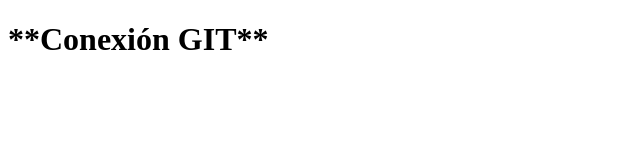
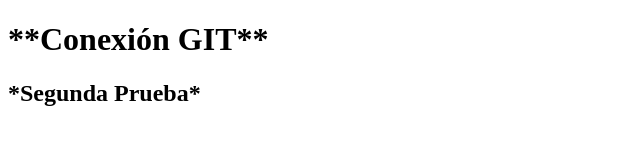
Before and after one commit to Omaarcarva/PruebaConexion, a plain HTML site: page index.html in a window 1280 px wide. Shown: the whole page, without its empty margins (0-640 px from the left). Drawn offline with Linux system fonts and the light colour scheme.

Commit message:
subiendo segundo status index.html 8:42 am

```diff
--- a/index.html
+++ b/index.html
@@ -7,5 +7,6 @@
 </head>
 <body>
     <h1> **Conexión GIT** </h1>
+    <h2>*Segunda Prueba*</h2>
 </body>
 </html>
```
